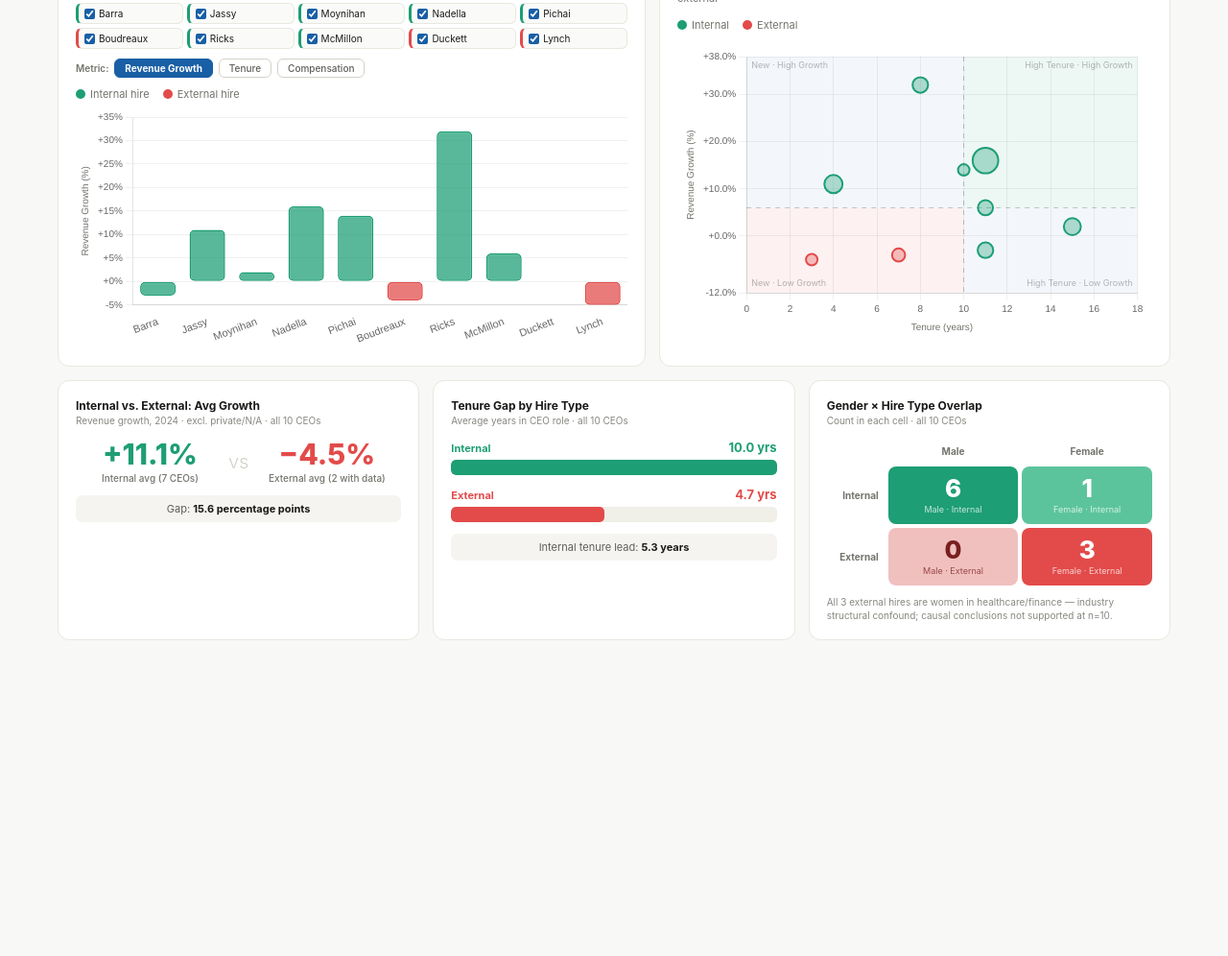
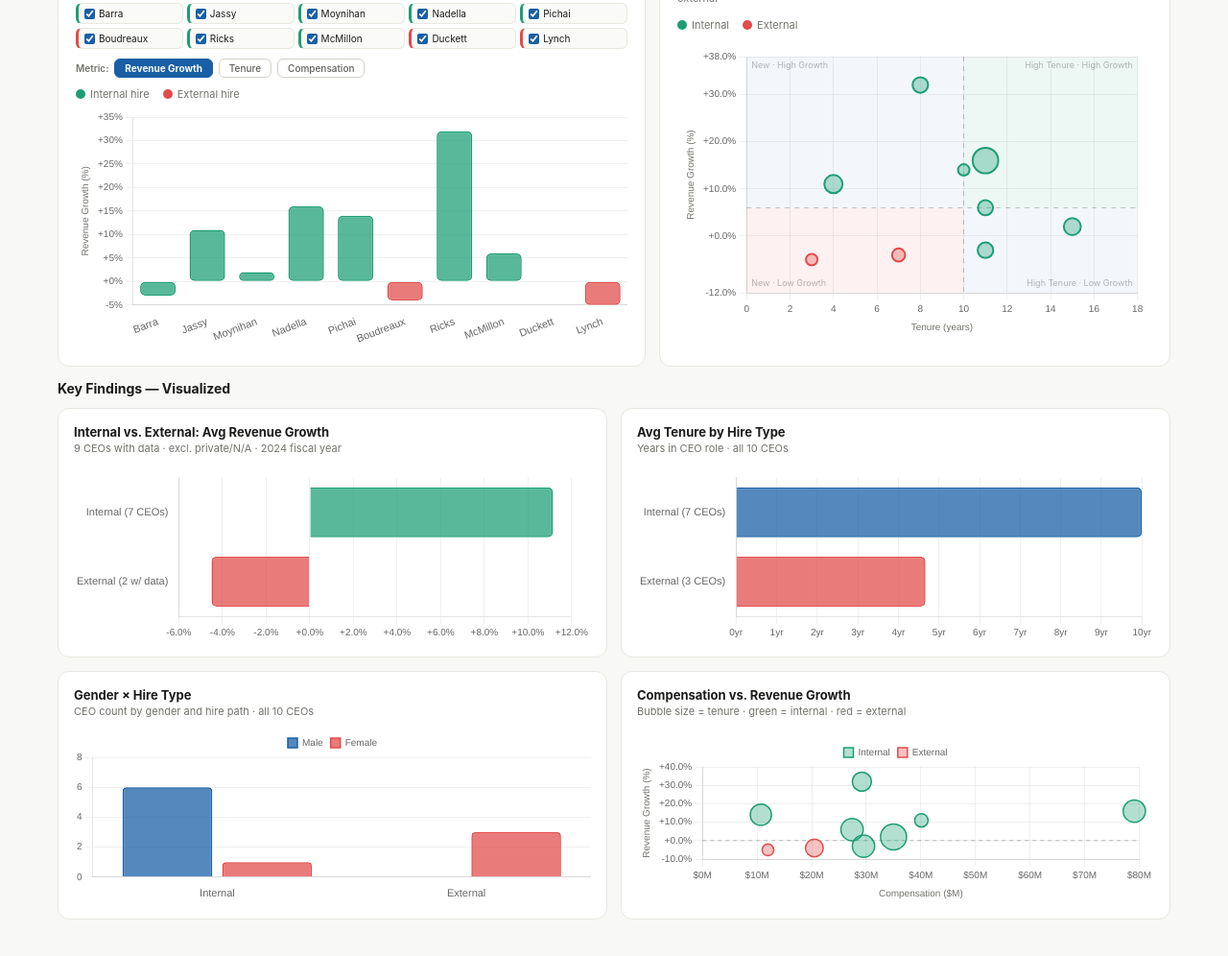
Before and after one commit to Ritiksh0h/ALY6060-Business-Intelligence, a plain HTML site: page index.html in a window 1280 px wide. Shown: the part 390-1386 px from the top of the page at 96% size. Before the commit the page ends 1095 px from the top, so only its background shows below. Drawn offline with nearby package versions, Linux system fonts and the light colour scheme.

Commit message:
Replace text findings with 4 visual mini charts per professor feedback

```diff
--- a/index.html
+++ b/index.html
@@ -59,44 +59,15 @@
 .dim-btn:hover{border-color:#888780;color:#1a1a18}
 .dim-btn.act{background:#185fa5;color:#fff;border-color:#185fa5;font-weight:700}
 
-/* Insight cards */
-.insight-row{display:grid;grid-template-columns:repeat(3,1fr);gap:14px;margin-bottom:14px}
-.ins-card{background:#fff;border:1px solid #e8e7e0;border-radius:12px;padding:18px}
-.ins-title{font-size:12px;font-weight:700;color:#1a1a18;margin-bottom:2px}
-.ins-sub{font-size:10px;color:#888780;margin-bottom:14px}
-
-/* Card 1: growth comparison */
-.gc-nums{display:flex;align-items:center;justify-content:space-between;margin-bottom:12px}
-.gc-side{text-align:center;flex:1}
-.gc-val{font-size:30px;font-weight:800;line-height:1}
-.gc-lbl{font-size:10px;color:#73726c;margin-top:4px;font-weight:500}
-.gc-vs{font-size:20px;color:#d3d1c7;font-weight:300;padding:0 4px}
-.gc-gap{font-size:11px;background:#f5f4f0;border-radius:7px;padding:7px 12px;text-align:center;color:#5f5e5a}
-.gc-gap b{color:#1a1a18}
-
-/* Card 2: tenure bars */
-.tb-row{margin-bottom:12px}
-.tb-head{display:flex;justify-content:space-between;align-items:baseline;margin-bottom:5px}
-.tb-name{font-size:11px;font-weight:700}
-.tb-num{font-size:13px;font-weight:700}
-.tb-track{background:#f0efe8;border-radius:5px;height:16px;overflow:hidden;position:relative}
-.tb-fill{height:100%;border-radius:5px;transition:width .4s ease}
-.tb-gap{font-size:11px;background:#f5f4f0;border-radius:7px;padding:7px 12px;text-align:center;color:#5f5e5a;margin-top:4px}
-.tb-gap b{color:#1a1a18}
-
-/* Card 3: gender grid */
-.gg-wrap{display:grid;grid-template-columns:60px 1fr 1fr;grid-template-rows:24px 1fr 1fr;gap:4px}
-.gg-corner{}
-.gg-col-hdr{font-size:10px;font-weight:700;color:#73726c;text-align:center;display:flex;align-items:center;justify-content:center}
-.gg-row-hdr{font-size:10px;font-weight:700;color:#73726c;text-align:right;display:flex;align-items:center;justify-content:flex-end;padding-right:6px}
-.gg-cell{border-radius:8px;display:flex;flex-direction:column;align-items:center;justify-content:center;padding:10px 6px;text-align:center}
-.gg-cell-num{font-size:26px;font-weight:800;line-height:1}
-.gg-cell-sub{font-size:9px;margin-top:3px;opacity:.75}
-.gg-note{font-size:10px;color:#888780;margin-top:10px;line-height:1.4}
+/* Findings chart grid */
+.findings-section{margin-bottom:14px}
+.findings-title{font-size:14px;font-weight:700;color:#1a1a18;margin-bottom:12px}
+.findings-grid{display:grid;grid-template-columns:1fr 1fr;gap:14px}
+.finding-card{background:#fff;border:1px solid #e8e7e0;border-radius:12px;padding:16px}
 
 @media(max-width:760px){
   .kpi-grid{grid-template-columns:1fr 1fr}
-  .main-row,.insight-row{grid-template-columns:1fr}
+  .main-row,.findings-grid{grid-template-columns:1fr}
   .ceo-checks{grid-template-columns:repeat(2,1fr)}
   .db-header{flex-direction:column;gap:4px}
 }
@@ -186,83 +157,41 @@
   </div>
 </div>
 
-<!-- Insight cards -->
-<div class="insight-row">
+<!-- Key Findings — Visualized -->
+<div class="findings-section">
+  <div class="findings-title">Key Findings — Visualized</div>
+  <div class="findings-grid">
 
-  <!-- Card 1: Internal vs External avg growth -->
-  <div class="ins-card">
-    <div class="ins-title">Internal vs. External: Avg Growth</div>
-    <div class="ins-sub">Revenue growth, 2024 · excl. private/N/A · all 10 CEOs</div>
-    <div class="gc-nums">
-      <div class="gc-side">
-        <div class="gc-val" style="color:#1d9e75" id="ic-int-g">+11.1%</div>
-        <div class="gc-lbl">Internal avg (7 CEOs)</div>
-      </div>
-      <div class="gc-vs">vs</div>
-      <div class="gc-side">
-        <div class="gc-val" style="color:#e24b4a" id="ic-ext-g">−4.5%</div>
-        <div class="gc-lbl">External avg (2 with data)</div>
-      </div>
+    <!-- Chart 1: Avg revenue growth by hire type -->
+    <div class="finding-card">
+      <div class="card-title">Internal vs. External: Avg Revenue Growth</div>
+      <div class="card-sub">9 CEOs with data · excl. private/N/A · 2024 fiscal year</div>
+      <div style="position:relative;height:180px"><canvas id="fc-growth"></canvas></div>
     </div>
-    <div class="gc-gap">Gap: <b id="ic-gap">15.6 percentage points</b></div>
+
+    <!-- Chart 2: Avg tenure by hire type -->
+    <div class="finding-card">
+      <div class="card-title">Avg Tenure by Hire Type</div>
+      <div class="card-sub">Years in CEO role · all 10 CEOs</div>
+      <div style="position:relative;height:180px"><canvas id="fc-tenure"></canvas></div>
+    </div>
+
+    <!-- Chart 3: Gender × hire type grouped bar -->
+    <div class="finding-card">
+      <div class="card-title">Gender × Hire Type</div>
+      <div class="card-sub">CEO count by gender and hire path · all 10 CEOs</div>
+      <div style="position:relative;height:180px"><canvas id="fc-gender"></canvas></div>
+    </div>
+
+    <!-- Chart 4: Compensation vs Revenue Growth bubble -->
+    <div class="finding-card">
+      <div class="card-title">Compensation vs. Revenue Growth</div>
+      <div class="card-sub">Bubble size = tenure · green = internal · red = external</div>
+      <div style="position:relative;height:180px"><canvas id="fc-bubble"></canvas></div>
+    </div>
+
   </div>
-
-  <!-- Card 2: Tenure gap by hire type -->
-  <div class="ins-card">
-    <div class="ins-title">Tenure Gap by Hire Type</div>
-    <div class="ins-sub">Average years in CEO role · all 10 CEOs</div>
-    <div class="tb-row">
-      <div class="tb-head">
-        <span class="tb-name" style="color:#1d9e75">Internal</span>
-        <span class="tb-num" style="color:#1d9e75" id="ic-int-t">10.0 yrs</span>
-      </div>
-      <div class="tb-track">
-        <div class="tb-fill" id="ic-int-tbar" style="background:#1d9e75;width:100%"></div>
-      </div>
-    </div>
-    <div class="tb-row">
-      <div class="tb-head">
-        <span class="tb-name" style="color:#e24b4a">External</span>
-        <span class="tb-num" style="color:#e24b4a" id="ic-ext-t">4.7 yrs</span>
-      </div>
-      <div class="tb-track">
-        <div class="tb-fill" id="ic-ext-tbar" style="background:#e24b4a;width:47%"></div>
-      </div>
-    </div>
-    <div class="tb-gap">Internal tenure lead: <b id="ic-t-gap">5.3 years</b></div>
-  </div>
-
-  <!-- Card 3: Gender × hire type grid -->
-  <div class="ins-card">
-    <div class="ins-title">Gender × Hire Type Overlap</div>
-    <div class="ins-sub">Count in each cell · all 10 CEOs</div>
-    <div class="gg-wrap">
-      <div class="gg-corner"></div>
-      <div class="gg-col-hdr">Male</div>
-      <div class="gg-col-hdr">Female</div>
-      <div class="gg-row-hdr">Internal</div>
-      <div class="gg-cell" style="background:#1d9e75;color:#fff">
-        <div class="gg-cell-num">6</div>
-        <div class="gg-cell-sub">Male · Internal</div>
-      </div>
-      <div class="gg-cell" style="background:#5cc49d;color:#fff">
-        <div class="gg-cell-num">1</div>
-        <div class="gg-cell-sub">Female · Internal</div>
-      </div>
-      <div class="gg-row-hdr">External</div>
-      <div class="gg-cell" style="background:#f0c0bf;color:#791f1f">
-        <div class="gg-cell-num">0</div>
-        <div class="gg-cell-sub">Male · External</div>
-      </div>
-      <div class="gg-cell" style="background:#e24b4a;color:#fff">
-        <div class="gg-cell-num">3</div>
-        <div class="gg-cell-sub">Female · External</div>
-      </div>
-    </div>
-    <div class="gg-note">All 3 external hires are women in healthcare/finance — industry structural confound; causal conclusions not supported at n=10.</div>
-  </div>
-
-</div><!-- end insight-row -->
+</div>
 </div><!-- end .wrap -->
 
 <script src="https://cdnjs.cloudflare.com/ajax/libs/Chart.js/4.4.1/chart.umd.min.js"></script>
@@ -574,6 +503,140 @@
 }
 
 refresh();
+
+// ── Finding Charts (static — full dataset, not filtered) ──────────────────
+(function buildFindingCharts() {
+  const intAll = DATA.filter(d => d.hire === 'Internal');
+  const extAll = DATA.filter(d => d.hire === 'External');
+  const avgOf = (arr, key) => {
+    const v = arr.map(d => d[key]).filter(x => x !== null);
+    return v.length ? v.reduce((a, b) => a + b, 0) / v.length : 0;
+  };
+  const gFmt = v => (v >= 0 ? '+' : '') + v.toFixed(1) + '%';
+
+  // Chart 1: avg growth, horizontal bar
+  new Chart(document.getElementById('fc-growth').getContext('2d'), {
+    type: 'bar',
+    data: {
+      labels: ['Internal (' + intAll.filter(d => d.growth !== null).length + ' CEOs)',
+               'External (' + extAll.filter(d => d.growth !== null).length + ' w/ data)'],
+      datasets: [{
+        data: [avgOf(intAll, 'growth'), avgOf(extAll, 'growth')],
+        backgroundColor: [INT + 'bb', EXT + 'bb'],
+        borderColor: [INT, EXT],
+        borderWidth: 1.5, borderRadius: 5,
+      }]
+    },
+    options: {
+      indexAxis: 'y', responsive: true, maintainAspectRatio: false,
+      plugins: {
+        legend: { display: false },
+        tooltip: { callbacks: { label: c => gFmt(c.raw) } }
+      },
+      scales: {
+        x: { grid: { color: 'rgba(0,0,0,.06)' }, ticks: { font: { size: 10 }, callback: v => gFmt(v) } },
+        y: { grid: { display: false }, ticks: { font: { size: 11 } } }
+      }
+    }
+  });
+
+  // Chart 2: avg tenure, horizontal bar
+  new Chart(document.getElementById('fc-tenure').getContext('2d'), {
+    type: 'bar',
+    data: {
+      labels: ['Internal (' + intAll.length + ' CEOs)', 'External (' + extAll.length + ' CEOs)'],
+      datasets: [{
+        data: [avgOf(intAll, 'tenure'), avgOf(extAll, 'tenure')],
+        backgroundColor: [BLUE + 'bb', EXT + 'bb'],
+        borderColor: [BLUE, EXT],
+        borderWidth: 1.5, borderRadius: 5,
+      }]
+    },
+    options: {
+      indexAxis: 'y', responsive: true, maintainAspectRatio: false,
+      plugins: {
+        legend: { display: false },
+        tooltip: { callbacks: { label: c => c.raw.toFixed(1) + ' yrs' } }
+      },
+      scales: {
+        x: { grid: { color: 'rgba(0,0,0,.06)' }, min: 0, ticks: { font: { size: 10 }, callback: v => v + 'yr' } },
+        y: { grid: { display: false }, ticks: { font: { size: 11 } } }
+      }
+    }
+  });
+
+  // Chart 3: gender × hire type grouped bar
+  const intM = intAll.filter(d => d.gender === 'M').length;
+  const intF = intAll.filter(d => d.gender === 'F').length;
+  const extM = extAll.filter(d => d.gender === 'M').length;
+  const extF = extAll.filter(d => d.gender === 'F').length;
+  new Chart(document.getElementById('fc-gender').getContext('2d'), {
+    type: 'bar',
+    data: {
+      labels: ['Internal', 'External'],
+      datasets: [
+        { label: 'Male',   data: [intM, extM], backgroundColor: BLUE + 'bb', borderColor: BLUE, borderWidth: 1.5, borderRadius: 4 },
+        { label: 'Female', data: [intF, extF], backgroundColor: EXT  + 'bb', borderColor: EXT,  borderWidth: 1.5, borderRadius: 4 },
+      ]
+    },
+    options: {
+      responsive: true, maintainAspectRatio: false,
+      plugins: {
+        legend: { position: 'top', labels: { font: { size: 10 }, boxWidth: 10, padding: 8 } },
+        tooltip: { callbacks: { label: c => c.dataset.label + ': ' + c.raw + ' CEO' + (c.raw !== 1 ? 's' : '') } }
+      },
+      scales: {
+        x: { grid: { display: false }, ticks: { font: { size: 11 } } },
+        y: { grid: { color: 'rgba(0,0,0,.06)' }, min: 0, max: 8, ticks: { font: { size: 10 }, stepSize: 2 } }
+      }
+    }
+  });
+
+  // Chart 4: compensation vs growth bubble, size = tenure
+  const zeroLinePlugin = {
+    id: 'zeroLine',
+    beforeDraw(chart) {
+      const { ctx, chartArea, scales } = chart;
+      if (!chartArea || !scales.y) return;
+      const y0 = scales.y.getPixelForValue(0);
+      if (y0 >= chartArea.top && y0 <= chartArea.bottom) {
+        ctx.save();
+        ctx.strokeStyle = 'rgba(0,0,0,0.25)';
+        ctx.lineWidth = 1;
+        ctx.setLineDash([4, 4]);
+        ctx.beginPath(); ctx.moveTo(chartArea.left, y0); ctx.lineTo(chartArea.right, y0); ctx.stroke();
+        ctx.restore();
+      }
+    }
+  };
+  const toB = d => ({ x: d.comp, y: d.growth, r: Math.max(5, Math.sqrt(d.tenure) * 3.5), label: d.short });
+  new Chart(document.getElementById('fc-bubble').getContext('2d'), {
+    type: 'bubble',
+    data: {
+      datasets: [
+        { label: 'Internal', data: DATA.filter(d => d.hire === 'Internal' && d.growth !== null).map(toB),
+          backgroundColor: INT + '55', borderColor: INT, borderWidth: 1.5 },
+        { label: 'External', data: DATA.filter(d => d.hire === 'External' && d.growth !== null).map(toB),
+          backgroundColor: EXT + '55', borderColor: EXT, borderWidth: 1.5 },
+      ]
+    },
+    options: {
+      responsive: true, maintainAspectRatio: false,
+      plugins: {
+        legend: { position: 'top', labels: { font: { size: 10 }, boxWidth: 10, padding: 8 } },
+        tooltip: { callbacks: { label: c => c.raw.label + ' — $' + c.raw.x + 'M, ' + gFmt(c.raw.y) } }
+      },
+      scales: {
+        x: { title: { display: true, text: 'Compensation ($M)', font: { size: 10 }, color: '#73726c' },
+             min: 0, grid: { color: 'rgba(0,0,0,.06)' }, ticks: { font: { size: 10 }, callback: v => '$' + v + 'M' } },
+        y: { title: { display: true, text: 'Revenue Growth (%)', font: { size: 10 }, color: '#73726c' },
+             grid: { color: 'rgba(0,0,0,.06)' }, ticks: { font: { size: 10 }, callback: v => gFmt(v) } }
+      },
+      layout: { padding: { top: 10 } }
+    },
+    plugins: [zeroLinePlugin]
+  });
+})();
 </script>
 </body>
 </html>
```
